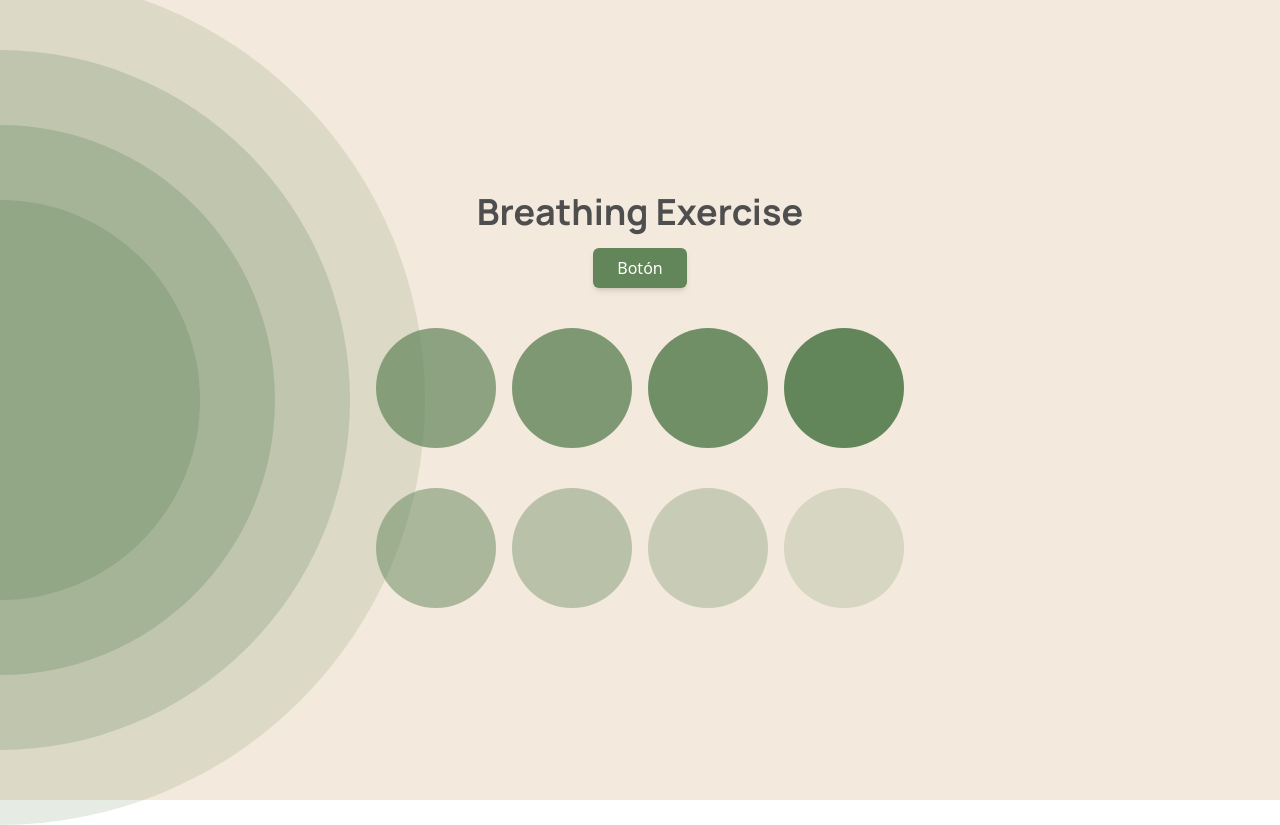
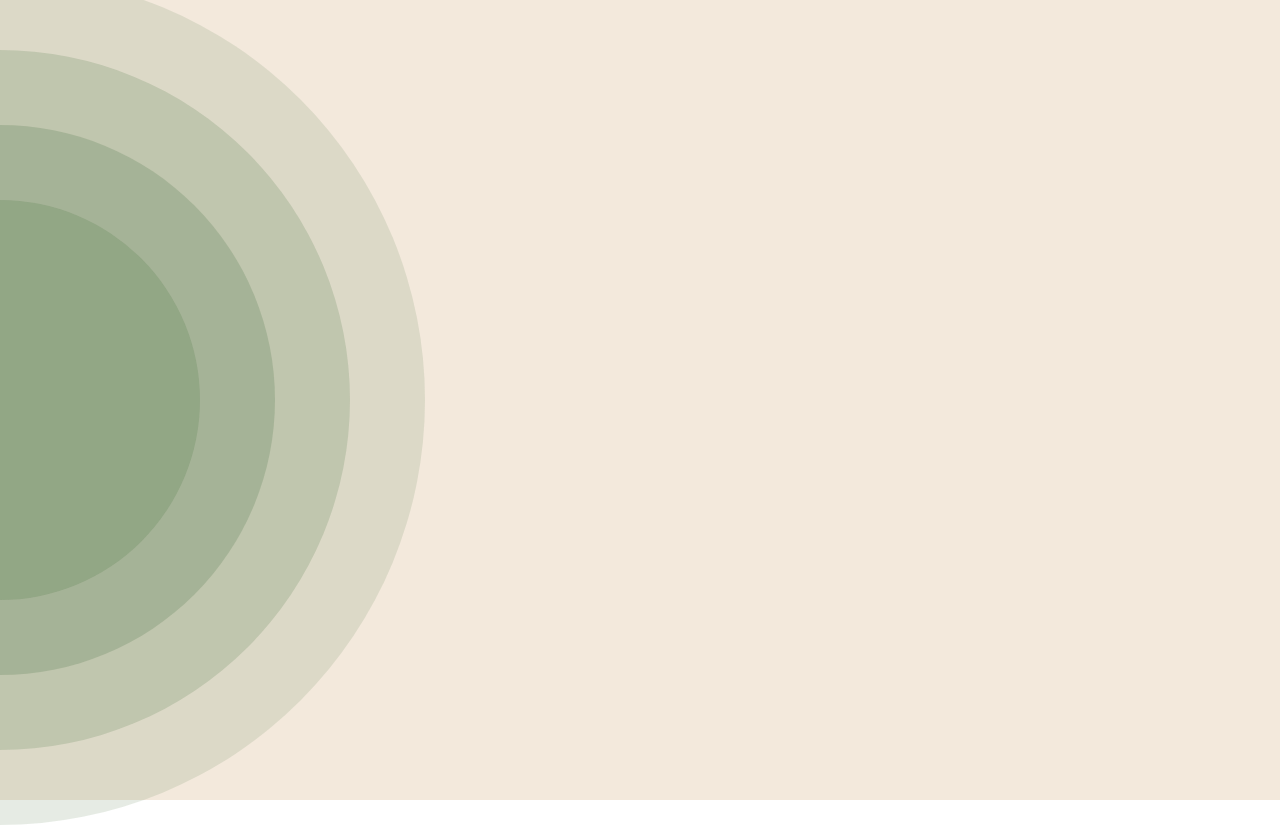
Before and after one commit to trevorproject/rainbow-relax, a React (Vite) app: page / in a window 1280 px wide. Built offline with nearby package versions, Linux system fonts and the light colour scheme.

Commit message:
Modified App.tsx

```diff
--- a/src/App.tsx
+++ b/src/App.tsx
@@ -4,29 +4,6 @@ function App() {
   return (
     <div className="flex flex-col items-center justify-center min-h-screen bg-[var(--background-global)] text-[var(--color-text)]">
       <MainAnimation />
-      <h1 className="text-4xl font-bold mb-4" style={{ fontFamily: 'var(--font-global)' }}>
-        Breathing Exercise
-      </h1>
-      <button className="px-6 py-2 text-[var(--color-button-text)] bg-[var(--color-button)] rounded-md shadow-md hover:opacity-80">
-        Botón
-      </button>
-
-      <div className="mt-10 flex space-x-4">
-        {/* Círculos de niveles */}
-        <div className="w-30 h-30 rounded-full" style={{ backgroundColor: 'var(--circle-level-1)' }}></div>
-        <div className="w-30 h-30 rounded-full" style={{ backgroundColor: 'var(--circle-level-2)' }}></div>
-        <div className="w-30 h-30 rounded-full" style={{ backgroundColor: 'var(--circle-level-3)' }}></div>
-        <div className="w-30 h-30 rounded-full" style={{ backgroundColor: 'var(--circle-custom)' }}></div>
-      </div>
-
-      <div className="mt-10 flex space-x-4">
-        {/* Círculos de posiciones */}
-        <div className="w-30 h-30 rounded-full" style={{ backgroundColor: 'var(--circle-top)' }}></div>
-        <div className="w-30 h-30 rounded-full" style={{ backgroundColor: 'var(--circle-mid-top)' }}></div>
-        <div className="w-30 h-30 rounded-full" style={{ backgroundColor: 'var(--circle-mid-bottom)' }}></div>
-        <div className="w-30 h-30 rounded-full" style={{ backgroundColor: 'var(--circle-bottom)' }}></div>
-      </div>
-
     </div>
   );
 }
```
